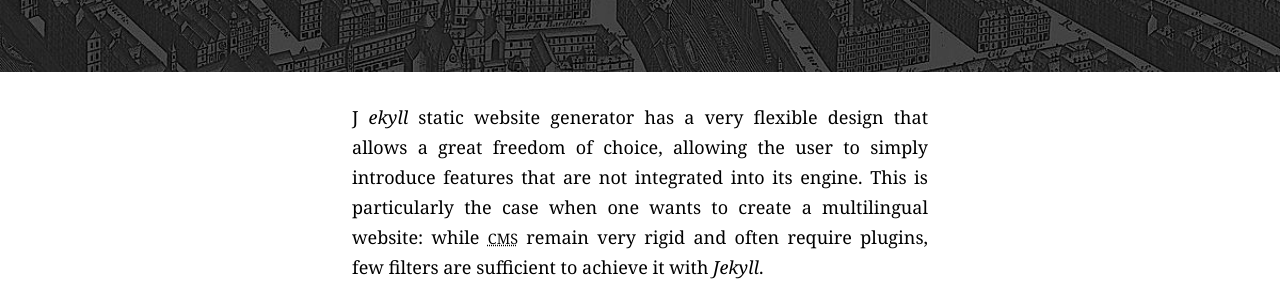
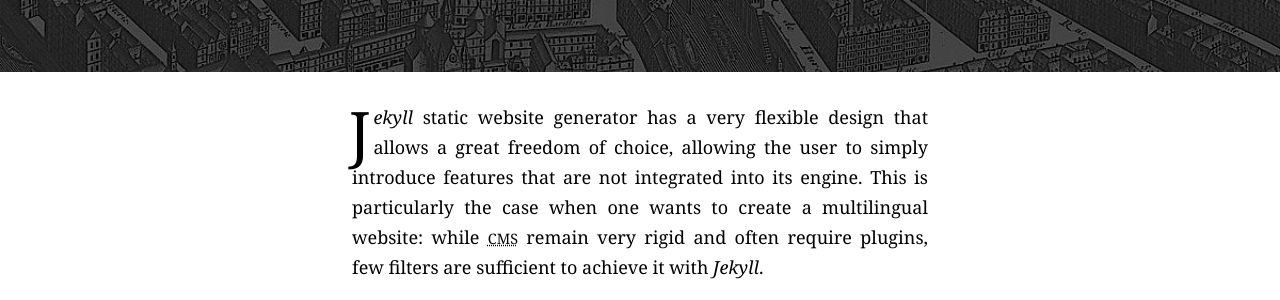
Before and after one commit to simonmeggle/simonmeggle.github.io, a Jekyll site: the page built from _posts/en/2014-02-23-multilingual-website-with-jekyll.md, in a window 1280 px wide. Shown: the part 168-468 px from the top of the page. Built offline with Jekyll 4.4.1, drawn with Linux system fonts in a browser that asks for light colours; some web fonts are replaced.

Commit message:
Restoring lettrines

```diff
--- a/_includes/style.sass
+++ b/_includes/style.sass
@@ -119,7 +119,7 @@ h3
 
 // Lettrine
 
-.header+p:first-letter
+h1+p:first-letter
   float: left
   margin: 0.13em 0.05em 0 -0.05em
   font-size: 3.333em
```
